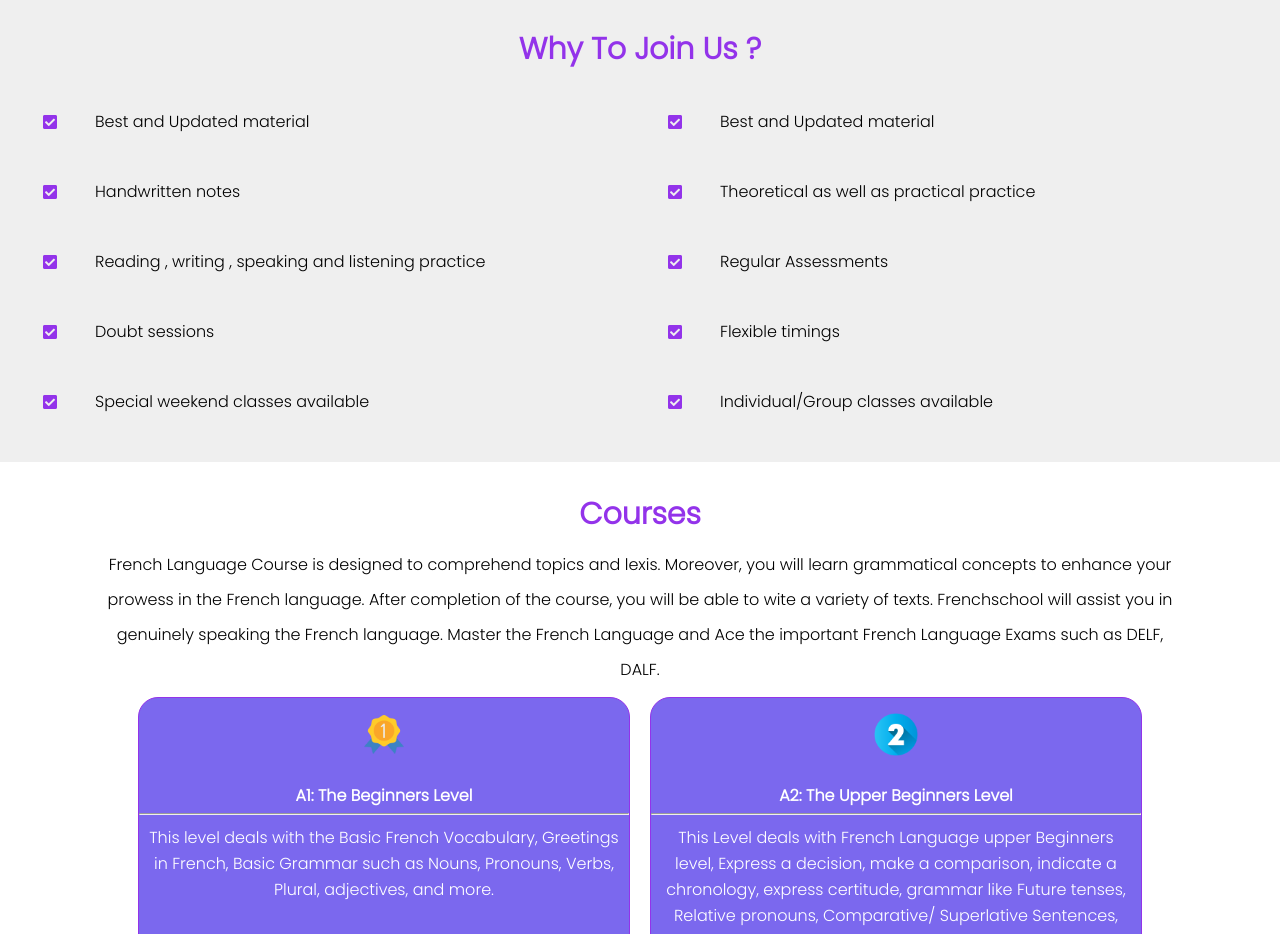
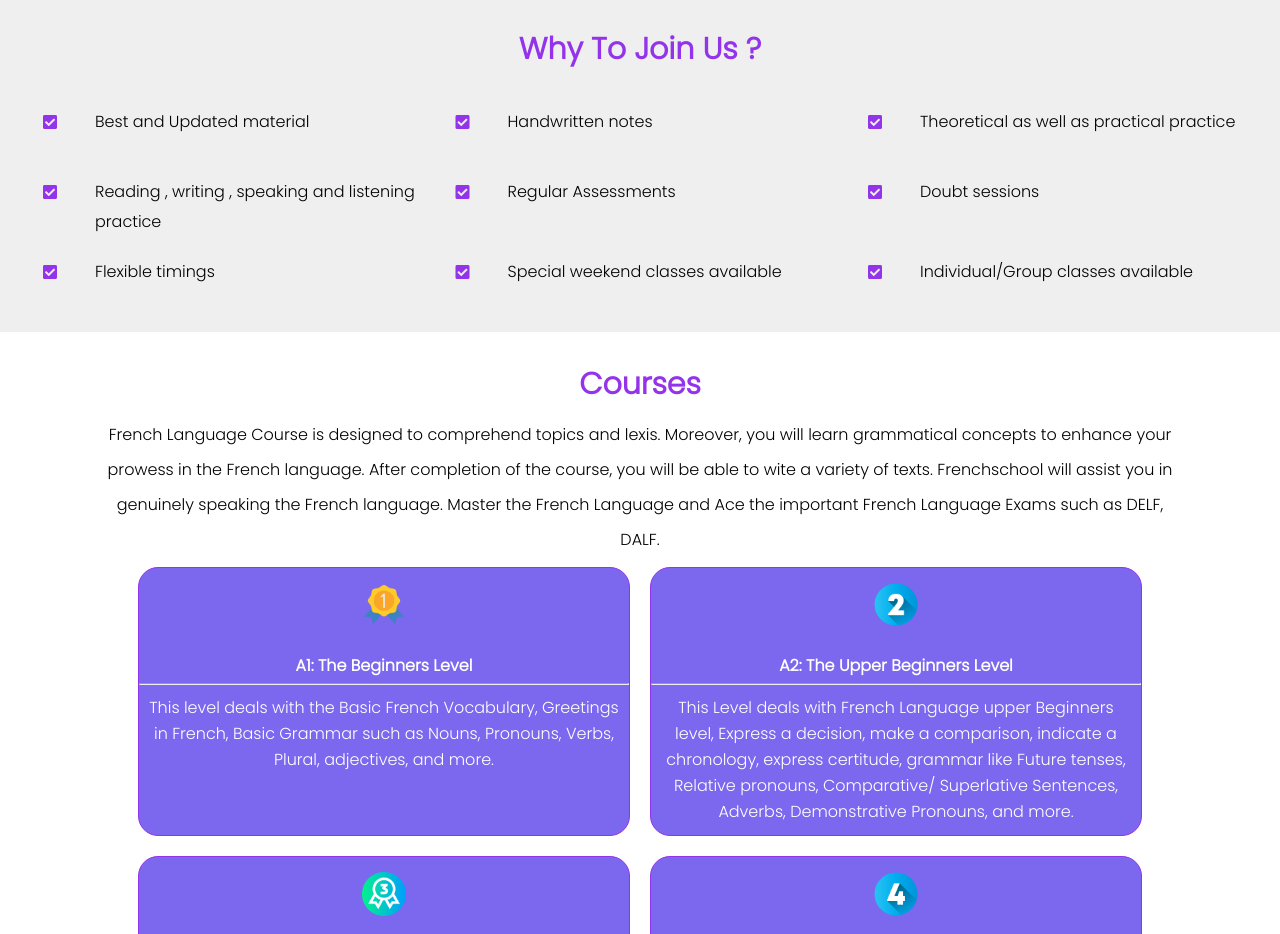
Before and after one commit to karanmiglani/frenchschool, a plain HTML site: page index.html in a window 1280 px wide. Shown: the part 904-1838 px from the top of the page. Drawn offline with Linux system fonts and the light colour scheme; some packages are replaced by stand-ins of ours; a script that the page names is missing.

Commit message:
Modified index style

```diff
--- a/index.html
+++ b/index.html
@@ -71,18 +71,7 @@
                       </div>
                       </div>
                 </div>
-                <div class="item">
-                    <div class="icon-text-container">
-                    <div class="feature-icon">
-                        <i class="fas far fa-check-square"></i>
-                      </div>
-                      <div class="feature-text">
-                        <p>
-                            Best and Updated material
-                        </p>
-                      </div>
-                      </div>
-                </div>
+
                 <div class="item">
                     <div class="icon-text-container">
                     <div class="feature-icon">
--- a/style.css
+++ b/style.css
@@ -192,7 +192,7 @@ footer {
 
  }
  .item{
-    flex: 0 0 50%;
+    flex: 0 0 33%;
  }
 
  .icon-text-container{
```
